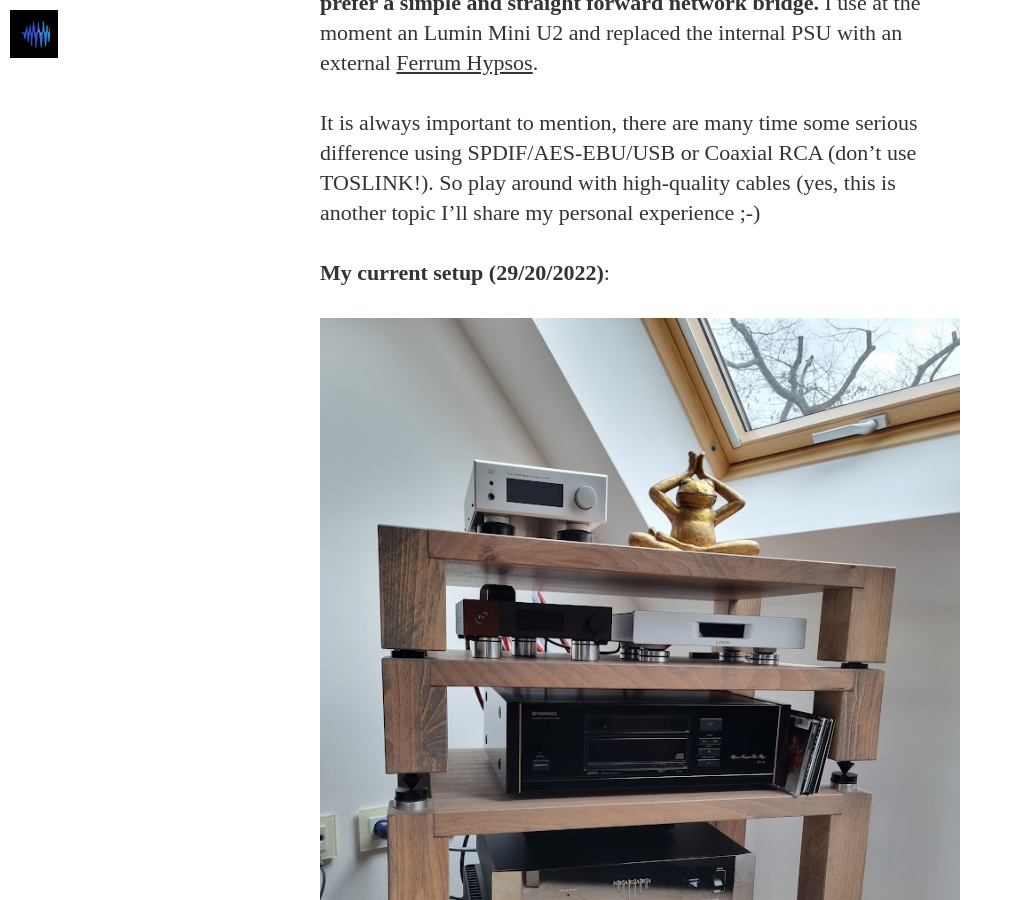
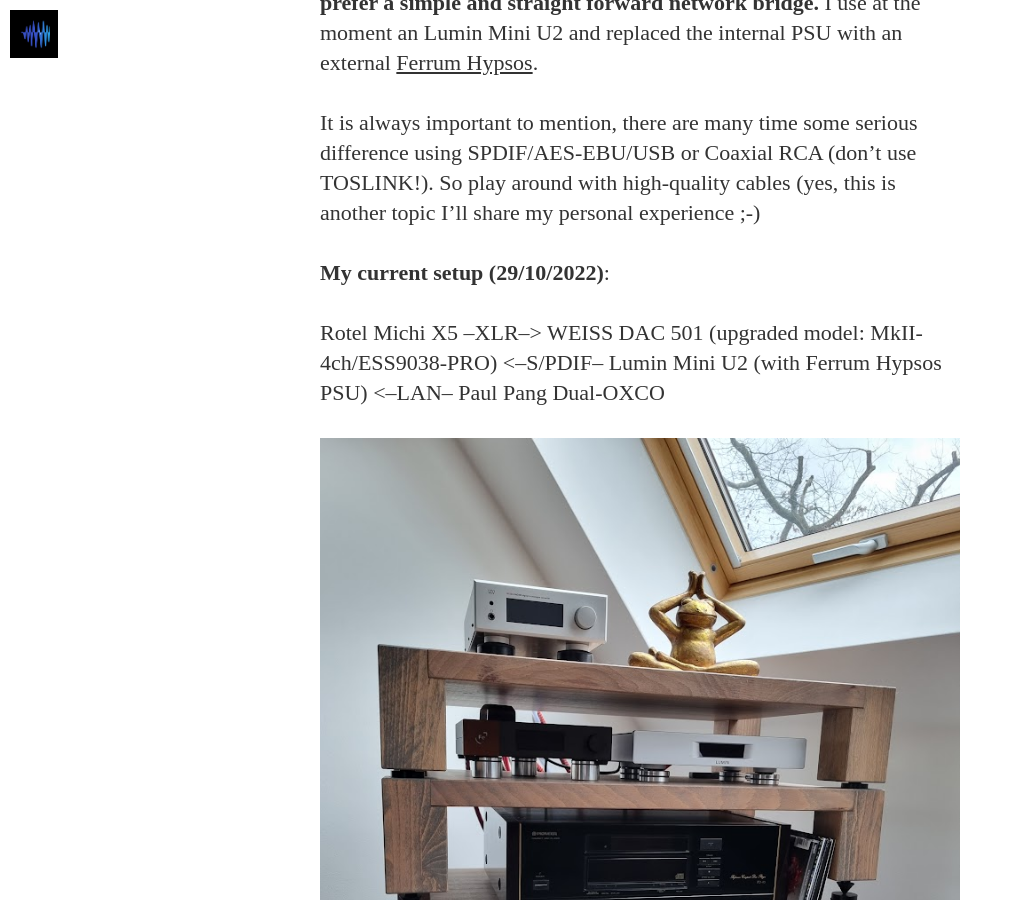
Before and after one commit to geraldfehringer/gerihifi.github.io, a Jekyll site: the page built from _posts/2022-09-24-gerihifi-the-beginning.markdown, in a window 1280 px wide and 900 px high, scrolled down 5623 px. Shown: the whole window, without its empty margins (0-1013 px from the left). Built offline with Jekyll 4.4.1, drawn with Linux system fonts in a browser that asks for light colours; nearby versions of some CDN libraries; emoji names are drawn with the system emoji font; some web fonts are replaced.

Commit message:
fix typos

```diff
--- a/_posts/2022-09-24-gerihifi-the-beginning.markdown
+++ b/_posts/2022-09-24-gerihifi-the-beginning.markdown
@@ -82,7 +82,9 @@ This is another topic which you need to carefully think about, because it can ge
 
 It is always important to mention, there are many time some serious difference using SPDIF/AES-EBU/USB or Coaxial RCA (don't use TOSLINK!). So play around with high-quality cables (yes, this is another topic I'll share my personal experience ;-)
 
-**My current setup (29/20/2022)**:
+**My current setup (29/10/2022)**:
+
+Rotel Michi X5 --XLR--> WEISS DAC 501 (upgraded model: MkII-4ch/ESS9038-PRO) <--S/PDIF-- Lumin Mini U2 (with Ferrum Hypsos PSU) <--LAN-- Paul Pang Dual-OXCO
 
 ![]({{ "/assets/article_images/2022-09-24-gerihifi-the-beginning/20221029_142019.jpg" | prepend: site.baseurl }} "gerihifi chain")
 
```
